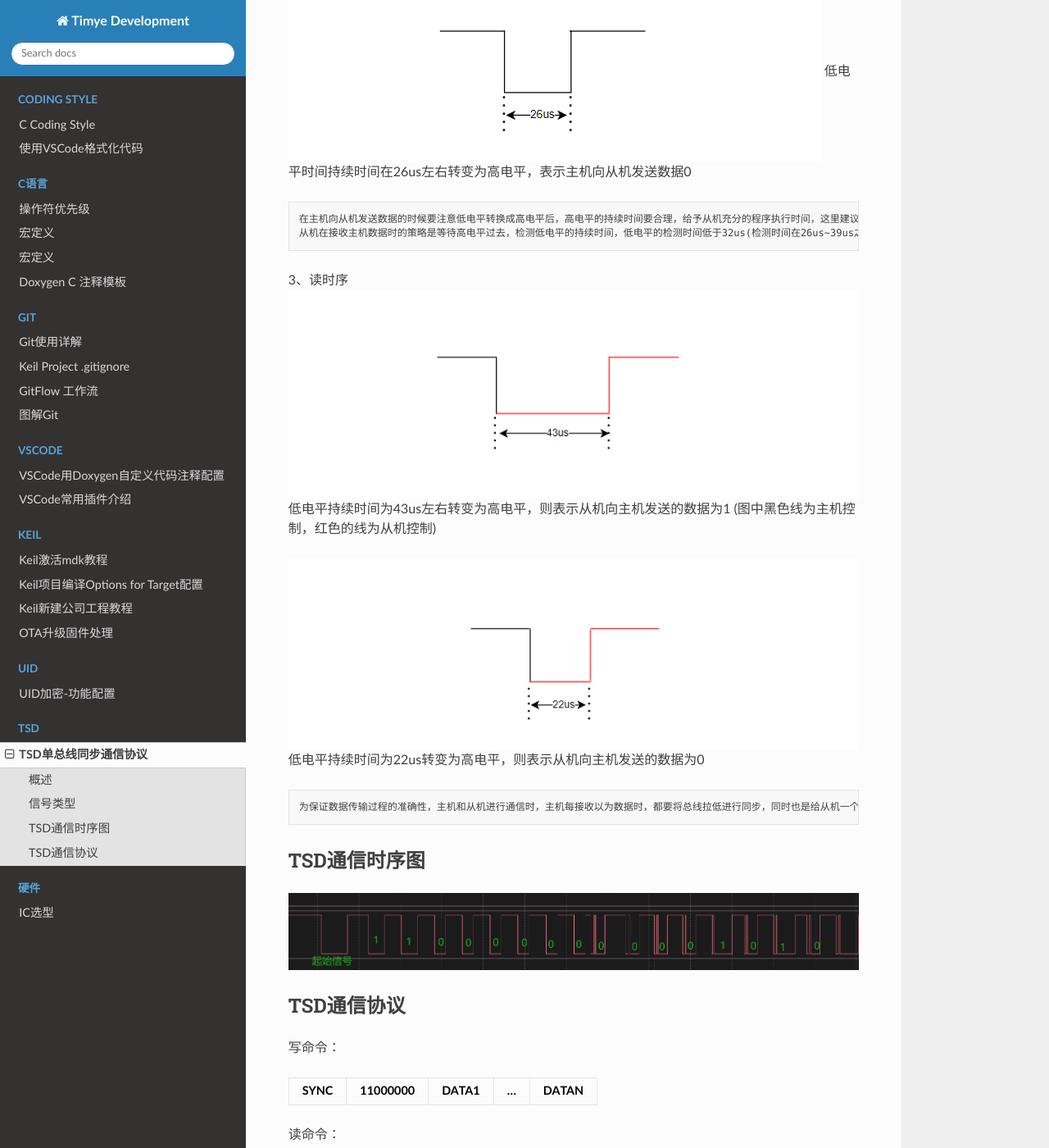
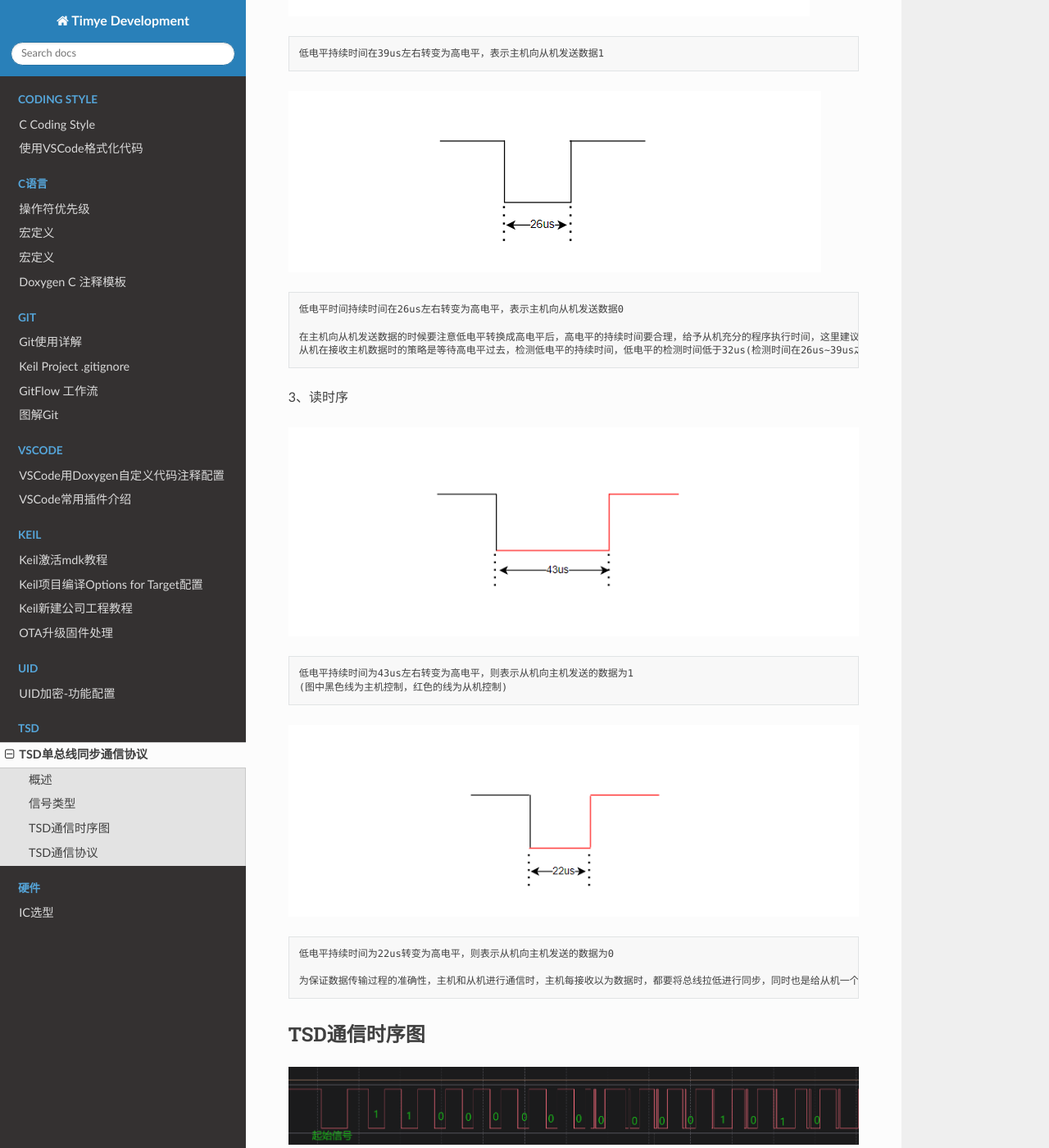
Before and after one commit to tpq7/development, a Sphinx documentation site: the page built from docs/TSD/TSD.md, in a window 1280 px wide and 1400 px high, scrolled down 1050 px. Shown: the whole window at 82% size. Built offline with Sphinx 7.4.7 and the Read the Docs theme 2.0.0, drawn with Linux system fonts in a browser that asks for light colours; pages that are not in the unit, such as notebooks, are missing from menus; some of the changed lines change nothing that is shown.

Commit message:
修改格式

```diff
--- a/docs/TSD/TSD.md
+++ b/docs/TSD/TSD.md
@@ -7,26 +7,34 @@
     单总线通信时默认电平为高电平，数据的起始、发送、接收都是由主机发起，通过低电平持续时间的长短，判断通信的内容和信息。
 
 1、起始信号
+
 ![Alt text](image.png)
-低电平持续超过60us后转变成高电平，表示将要开始通信。
+
+    低电平持续超过60us后转变成高电平，表示将要开始通信。
 
 2、写时序
+
 ![Alt text](image-2.png)
+
     低电平持续时间在39us左右转变为高电平，表示主机向从机发送数据1
 
 ![Alt text](image-4.png)
+
     低电平时间持续时间在26us左右转变为高电平，表示主机向从机发送数据0
 
     在主机向从机发送数据的时候要注意低电平转换成高电平后，高电平的持续时间要合理，给予从机充分的程序执行时间，这里建议是将高电平的持续时间给到40us左右。
     从机在接收主机数据时的策略是等待高电平过去，检测低电平的持续时间，低电平的检测时间低于32us(检测时间在26us~39us之间即为合理)则接收到的数据时1，反之则为0。
 
 3、读时序
+
 ![Alt text](image-6.png)
-低电平持续时间为43us左右转变为高电平，则表示从机向主机发送的数据为1
-(图中黑色线为主机控制，红色的线为从机控制)
+
+    低电平持续时间为43us左右转变为高电平，则表示从机向主机发送的数据为1
+    (图中黑色线为主机控制，红色的线为从机控制)
 
 ![Alt text](image-7.png)
-低电平持续时间为22us转变为高电平，则表示从机向主机发送的数据为0
+
+    低电平持续时间为22us转变为高电平，则表示从机向主机发送的数据为0
 
     为保证数据传输过程的准确性，主机和从机进行通信时，主机每接收以为数据时，都要将总线拉低进行同步，同时也是给从机一个发送1bit数据的信号，而主机在接收数据时的策略是将总线拉低后，检测低电平的持续时间如果低于32us则接收到的数据为0，反之为1。
 
@@ -47,6 +55,7 @@
 | SYNC | 10100000 | DATA1 | ... | DATAN |
 | ---- | -------- | ----- | --- | ----- |
 
+数据包构成：
 
 | 起始数据 | 读/写命令 | DATA1 | ... | DATAN |校验和|
 | ------- | -------- | ----- | --- | ----- | ---- |
```
